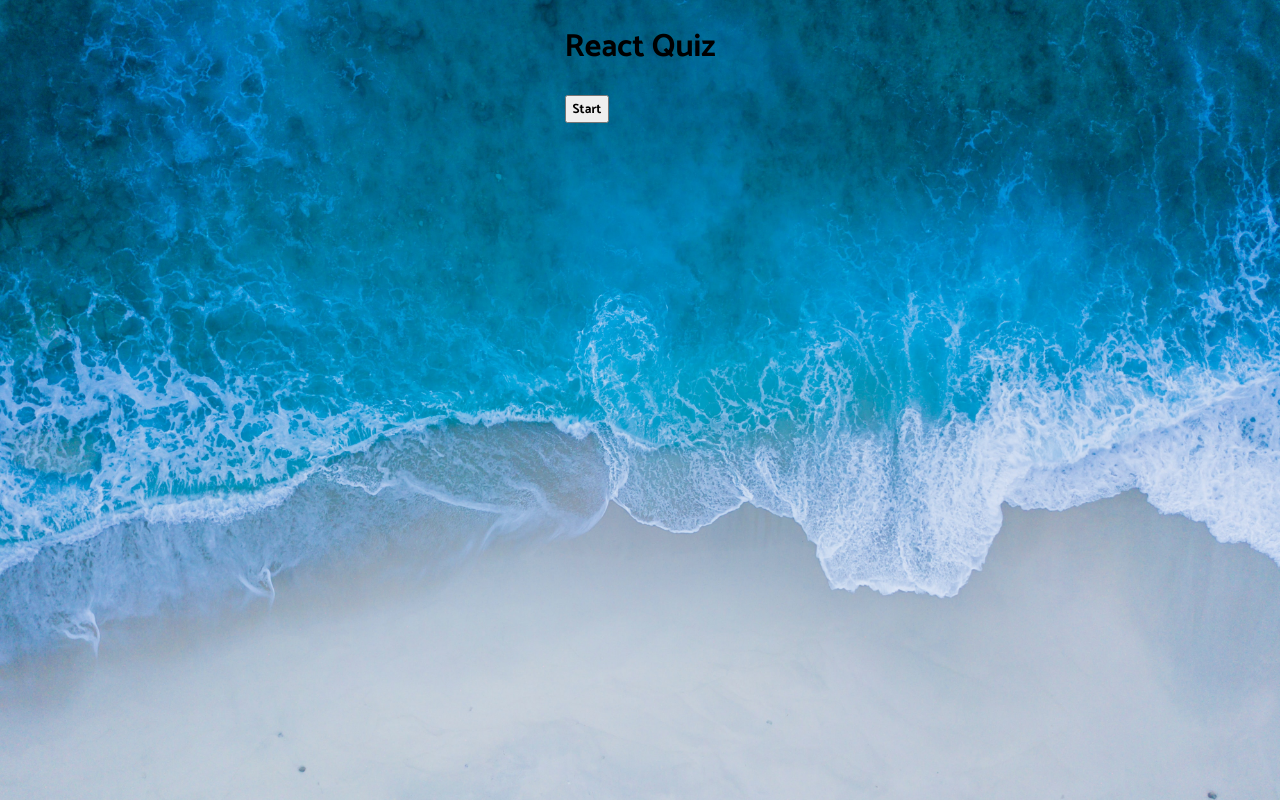
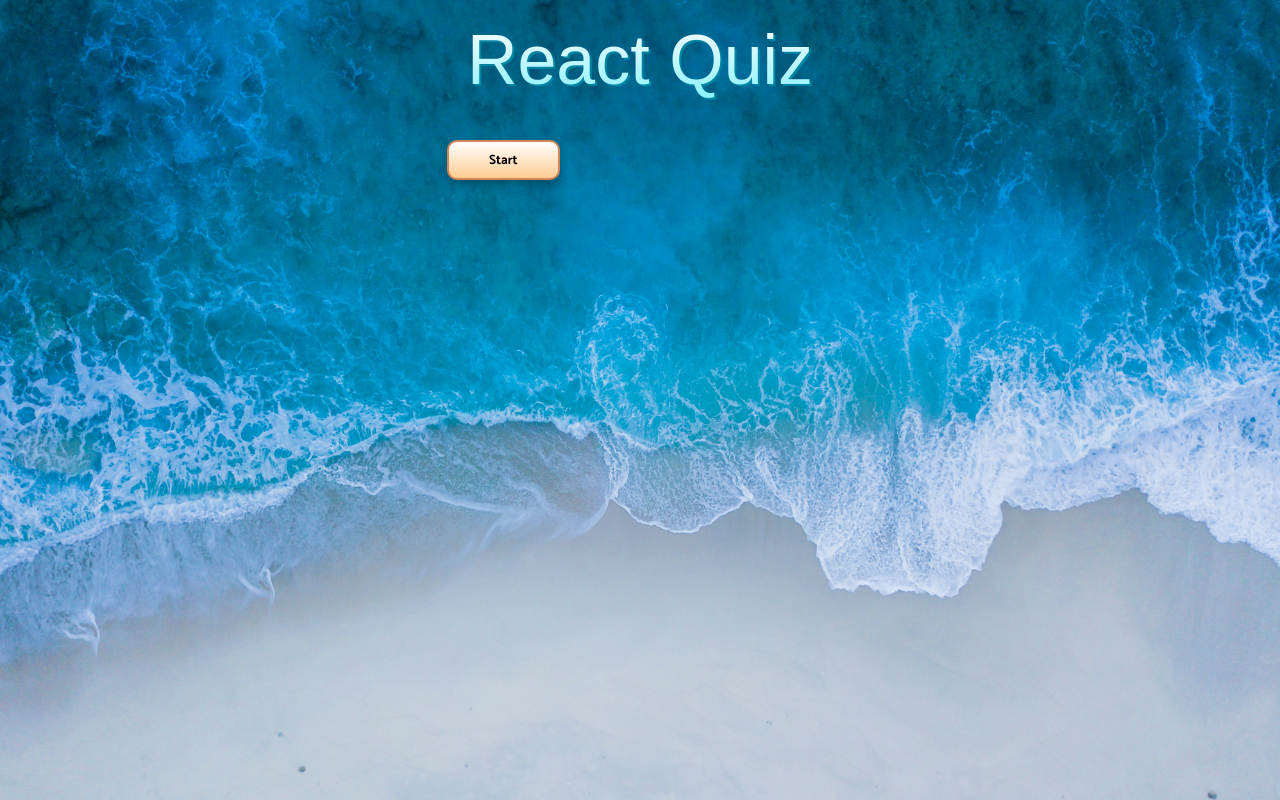
Before and after one commit to IscPedroSanchezAtos/upgradeFront, a React (Create React App) app: page / in a window 1280 px wide. Built offline with nearby package versions, Linux system fonts and the light colour scheme.

Commit message:
Styling Wrapper

```diff
--- a/src/App.styles.ts
+++ b/src/App.styles.ts
@@ -18,3 +18,50 @@
         font-family: 'Catamaran', sans-serif;
     }
 `;
+
+export const Wrapper = styled.div`
+    display: plex;
+    flex-direcction: column;
+    align-items: center;
+
+    > p {
+     color: #fff;
+    }
+    .score {
+        color: #fff;
+        font-size: 2rem;
+        margin:0;
+    }
+
+    h1 {
+        font-family: Fascinate Inline, Heattenschweiler, 'Arial Narrow Bold', sans-serif;
+        background-image: linear-gradient(180deg, #fff, #87f1ff);
+        background-size: 100%;
+        background-clip: text;
+        -webkit-background-clip: text;
+        -webkit-text-fill-color: transparent;
+        -moz-background-clip: text;
+        -moz-text-fill-color: transparent;
+        filter: drop-shadow(2px 2px #0085a3);
+        font-size: 70px;
+        font-weight:400;
+        text-align: center;
+        margin: 20px;
+
+    }
+
+    .start, .next {
+        cursor: pointer;
+        background: linear-gradient(180deg, #fff, #ffcc91);
+        border: 2px solid #d38558;
+        box-shadow: 0px 5px 10px rgba(0,0,0,0.25);
+        border-radius: 10px;
+        height: 40px;
+        margin: 20px 0;
+        padding: 0 40px;
+    }
+
+    .start {
+        max-width: 200px;
+    }
+`;
--- a/src/App.tsx
+++ b/src/App.tsx
@@ -6,7 +6,7 @@
 import {QuestionState, Difficulty } from './API';
 
 //styles
-import { GlobalStyle } from './App.styles';
+import { GlobalStyle, Wrapper } from './App.styles';
 
 export type AnswerObject = {
   question: string;
@@ -72,7 +72,7 @@
     return (
       <>
      <GlobalStyle/>
-    <div className='App'>
+    <Wrapper>
      <h1>React Quiz</h1>
         {gameOver || userAnswers.length === TOTAL_QUESTIONS ? (
           <button className='start' onClick={startTrivia}>
@@ -96,7 +96,7 @@
      </button>
      ) : null }
 
-    </div>
+    </Wrapper>
     </>
   );
 }
```
